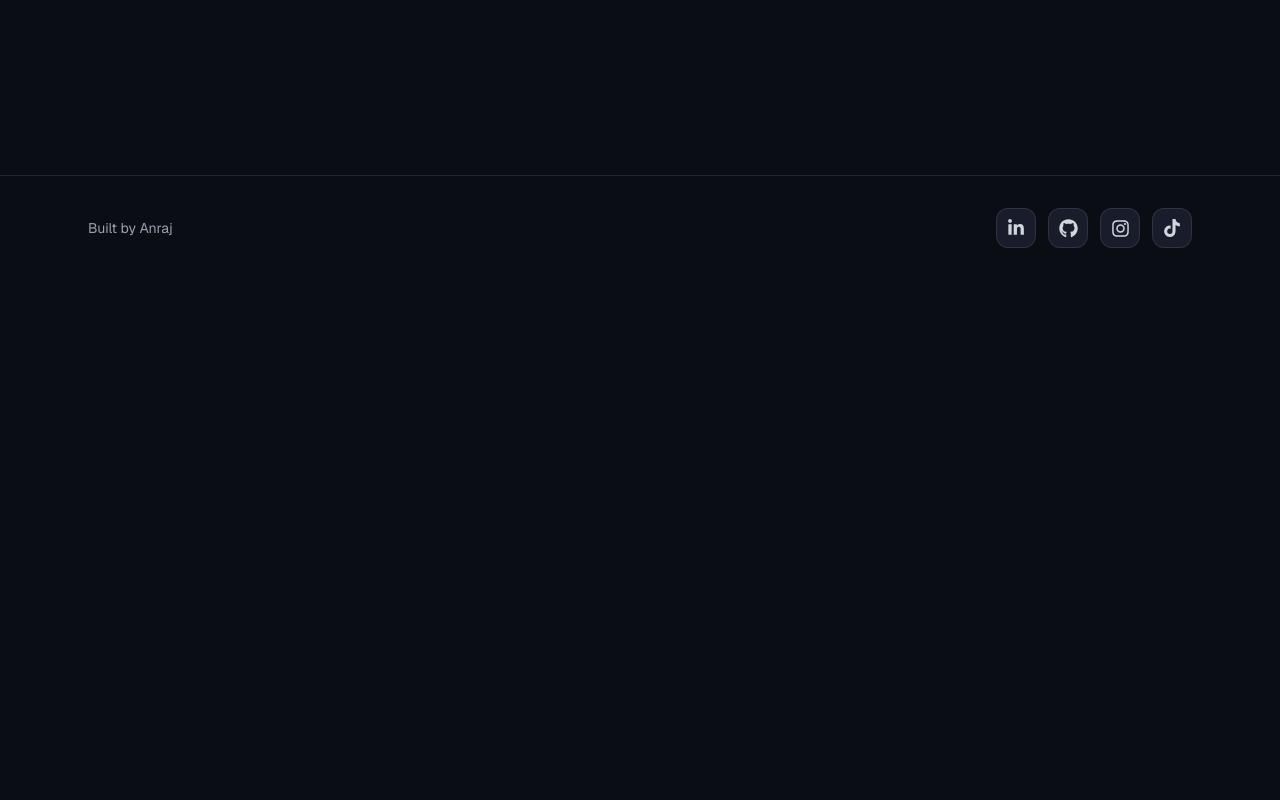
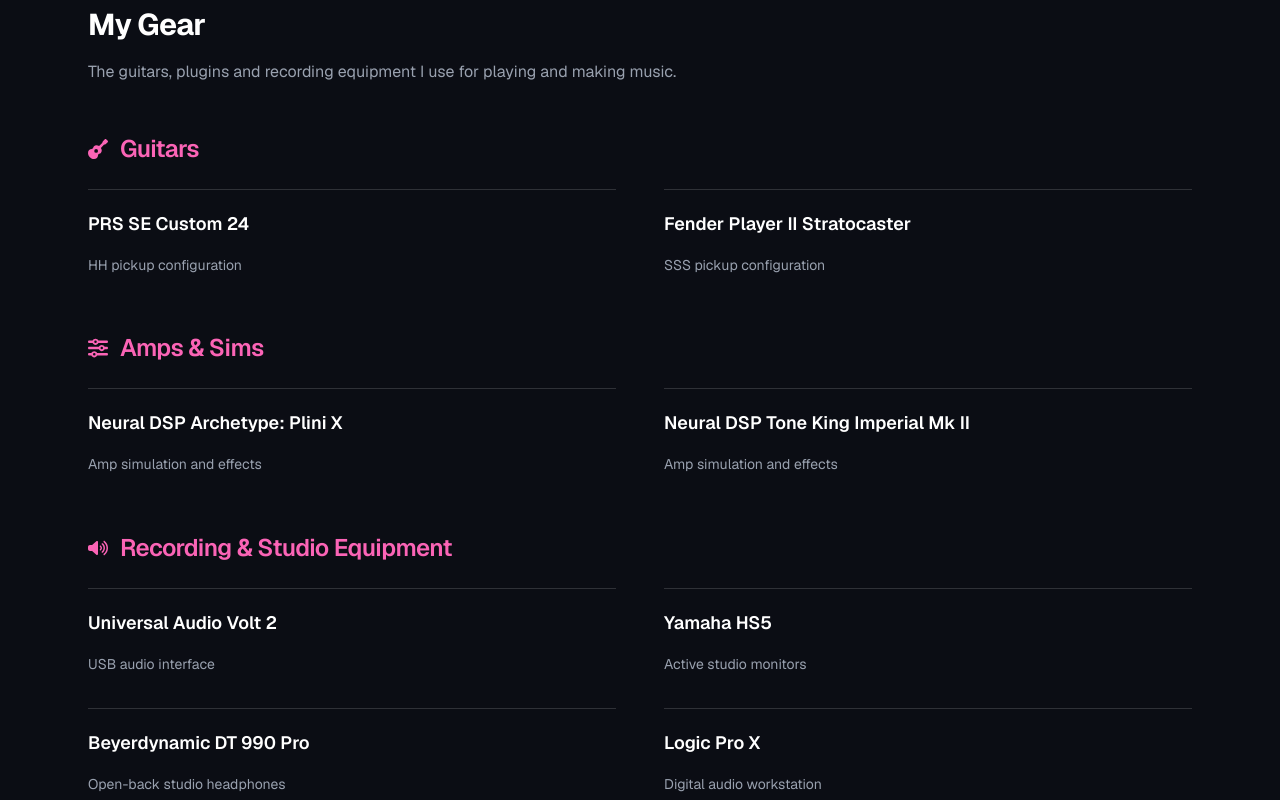
Before and after one commit to anrajplahe/anraj-website, a Next.js app: page /music in a window 1280 px wide. Shown: the part 520-1320 px from the top of the page. Before the commit the page ends 800 px from the top, so only its background shows below. Built offline with nearby package versions, Linux system fonts and the light colour scheme.

Commit message:
Add grouped guitar gear section to music page

```diff
--- a/src/app/music/page.tsx
+++ b/src/app/music/page.tsx
@@ -1,36 +1,111 @@
 
 import type { Metadata } from "next";
+import {
+  FaGuitar,
+  FaSliders,
+  FaVolumeHigh,
+} from "react-icons/fa6";
 
 export const metadata: Metadata = {
   title: "Guitar & Music",
   description:
-    "My love for guitar, music, recording and experimenting with different sounds.",
+    "A little insight into my interests in guitar, music production and the gear I use.",
   alternates: {
     canonical: "/music",
   },
 };
+
+// Gear organised into categories
+const gearCategories = [
+  {
+    title: "Guitars",
+    icon: FaGuitar,
+    items: [
+      {
+        name: "PRS SE Custom 24",
+        specs: [
+          "HH pickup configuration",
+        ],
+      },
+      {
+        name: "Fender Player II Stratocaster",
+        specs: [
+          "SSS pickup configuration",
+        ],
+      },
+    ],
+  },
+  {
+    title: "Amps & Sims",
+    icon: FaSliders,
+    items: [
+      {
+        name: "Neural DSP Archetype: Plini X",
+        specs: [
+          "Amp simulation and effects",
+        ],
+      },
+      {
+        name: "Neural DSP Tone King Imperial Mk II",
+        specs: [
+          "Amp simulation and effects",
+        ],
+      },
+    ],
+  },
+  {
+    title: "Recording & Studio Equipment",
+    icon: FaVolumeHigh,
+    items: [
+      {
+        name: "Universal Audio Volt 2",
+        specs: [
+          "USB audio interface",
+        ],
+      },
+      {
+        name: "Yamaha HS5",
+        specs: [
+          "Active studio monitors",
+        ],
+      },
+      {
+        name: "Beyerdynamic DT 990 Pro",
+        specs: [
+          "Open-back studio headphones",
+        ],
+      },
+      {
+        name: "Logic Pro X",
+        specs: [
+          "Digital audio workstation",
+        ],
+      },
+    ],
+  },
+];
 
 export default function MusicPage() {
   return (
     <main className="flex-1 bg-[#0B0D14] text-white">
       <section className="mx-auto max-w-6xl px-4 py-16 sm:px-6 sm:py-24">
 
-        {/* Page Title */}
+        {/* Page Introduction */}
         <h1 className="text-4xl font-bold tracking-tight text-pink-400 sm:text-5xl">
           Guitar & Music
         </h1>
 
-        {/* Introduction */}
         <div className="mt-8 max-w-2xl space-y-5 text-base leading-relaxed text-gray-400 sm:text-lg">
           <p>
-            Music has always been something I've loved, and
-            guitar is one of my favourite ways of expressing it.
+            Music has always been something I've loved,
+            and guitar is my favourite way of getting
+            involved with it.
           </p>
 
           <p>
             I enjoy learning songs, playing around with
-            different guitar tones and experimenting with
-            recording and music production. I also play dhol, and Indian drum that is very prevalent in Bhangra.
+            different guitar tones and experimenting
+            with recording and music production.
           </p>
 
           <p>
@@ -40,6 +115,73 @@
           </p>
         </div>
 
+        {/* My Gear Section */}
+        <section
+          aria-labelledby="gear-heading"
+          className="mt-16"
+        >
+          <h2
+            id="gear-heading"
+            className="text-2xl font-bold tracking-tight text-white sm:text-3xl"
+          >
+            My Gear
+          </h2>
+
+          <p className="mt-4 max-w-2xl leading-relaxed text-gray-400">
+            The guitars, plugins and recording equipment
+            I use for playing and making music.
+          </p>
+
+          {/* Gear Categories */}
+          <div className="mt-12 space-y-14">
+            {gearCategories.map((category) => {
+              const Icon = category.icon;
+
+              return (
+                <section
+                  key={category.title}
+                  aria-label={category.title}
+                >
+                  {/* Category Heading */}
+                  <div className="flex items-center gap-3">
+                    <Icon
+                      aria-hidden="true"
+                      className="text-xl text-pink-400"
+                    />
+
+                    <h3 className="text-xl font-semibold tracking-tight text-pink-400 sm:text-2xl">
+                      {category.title}
+                    </h3>
+                  </div>
+
+                  {/* Equipment Grid */}
+                  <div className="mt-6 grid grid-cols-1 gap-x-12 gap-y-8 sm:grid-cols-2">
+                    {category.items.map((item) => (
+                      <article
+                        key={item.name}
+                        className="border-t border-white/15 pt-5"
+                      >
+                        {/* Equipment Name */}
+                        <h4 className="text-lg font-semibold text-white">
+                          {item.name}
+                        </h4>
+
+                        {/* Equipment Details */}
+                        <div className="mt-4 space-y-2 text-sm leading-relaxed text-gray-400">
+                          {item.specs.map((spec) => (
+                            <p key={spec}>
+                              {spec}
+                            </p>
+                          ))}
+                        </div>
+                      </article>
+                    ))}
+                  </div>
+                </section>
+              );
+            })}
+          </div>
+        </section>
       </section>
     </main>
   );
```
